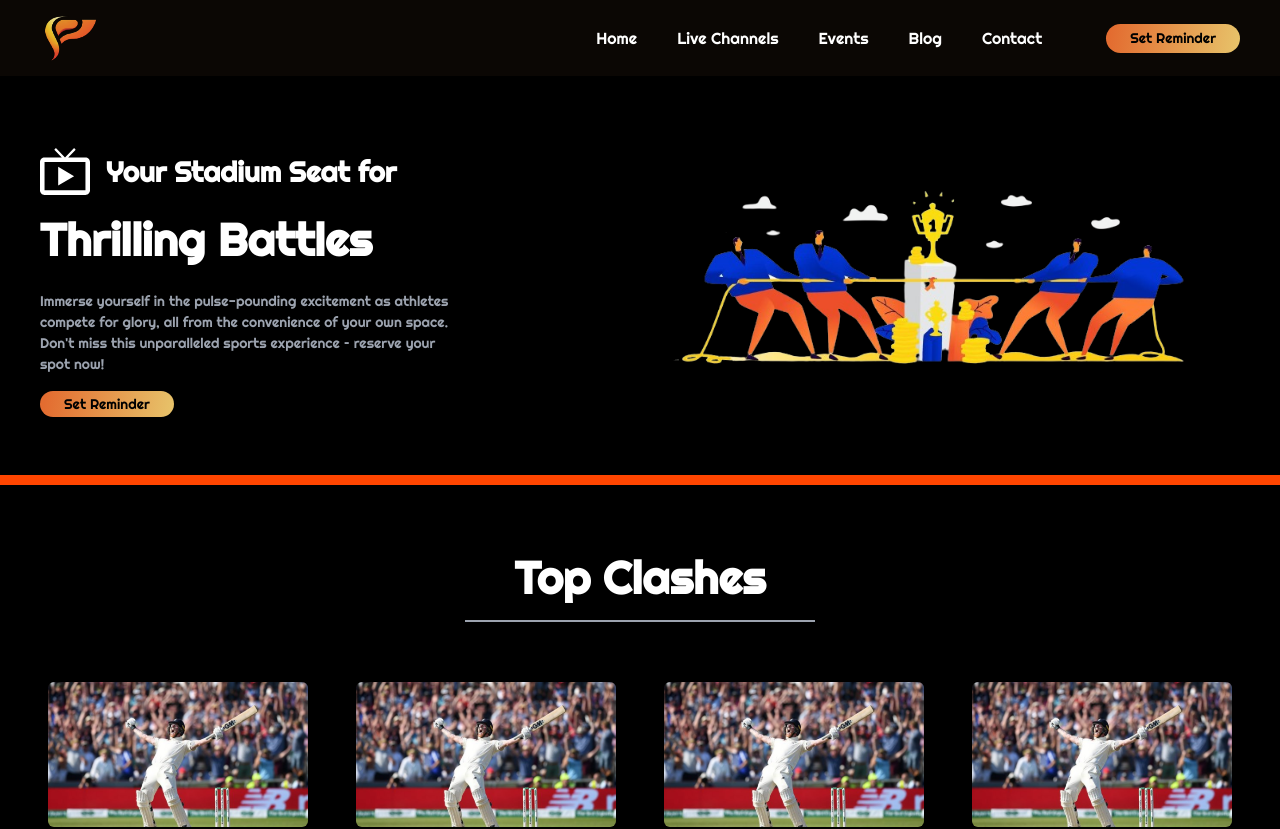
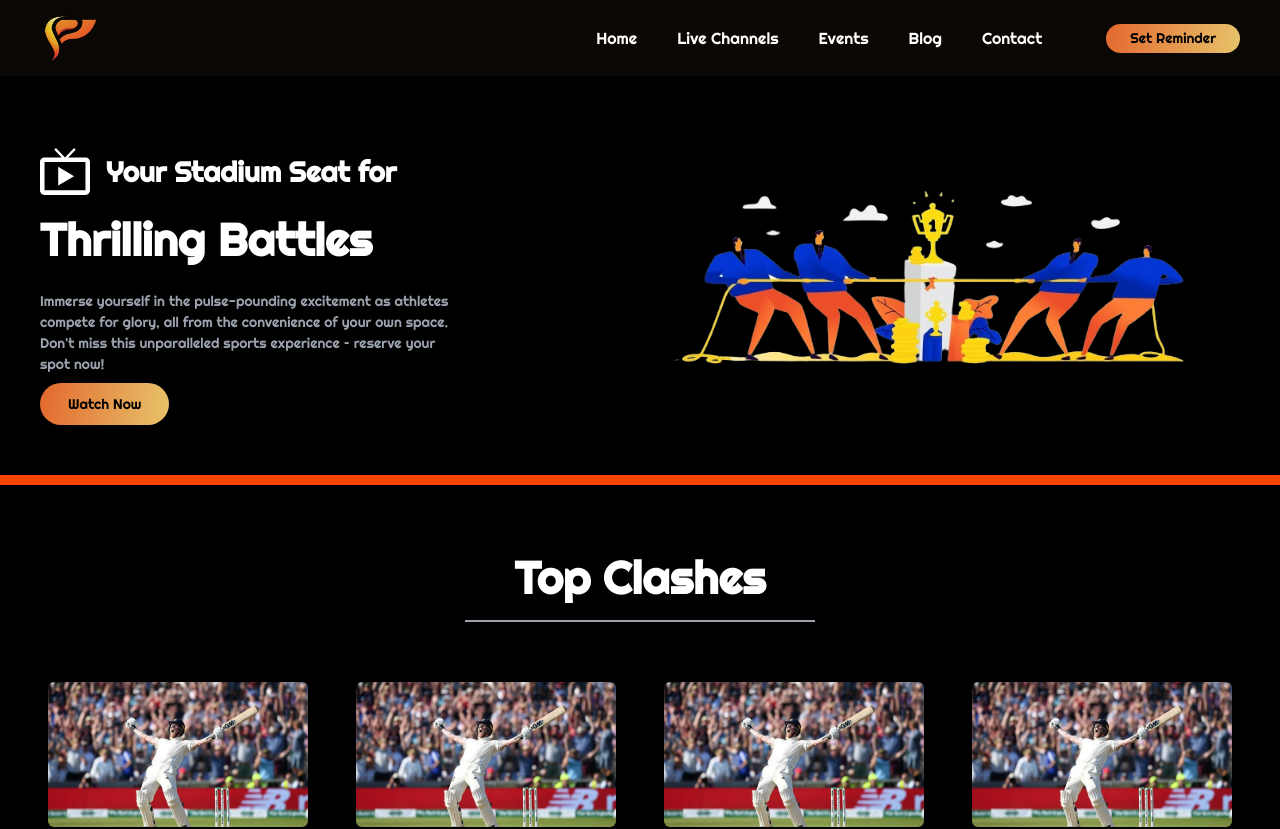
Before and after one commit to mhmAdmin1122/spority, a Next.js app: page / in a window 1280 px wide. Shown: the top 829 px of the page. Built offline with nearby package versions, Linux system fonts and the light colour scheme.

Commit message:
few more chnagings

```diff
--- a/pages/Components/HeroBanners/HomeHerro.tsx
+++ b/pages/Components/HeroBanners/HomeHerro.tsx
@@ -4,6 +4,7 @@ import HeroPic1 from "@/public/img/heroHomepic1.svg";
 import illustPic from "@/public/img/thrillbattle.png";
 import AuthBtn from "../AuthBtn";
 import LinkBtn from "../LinkBtn";
+import Link from "next/link";
 
 const HomeHerro = () => {
   return (
@@ -19,7 +20,7 @@ const HomeHerro = () => {
           for glory, all from the convenience of your own space. Don{"'"}t miss
           this unparalleled sports experience {"–"} reserve your spot now!
         </p>
-        <LinkBtn title="Set Reminder" url="/" />
+        <Link href="/Live-Channels" className="home-btn">Watch Now</Link>
       </div>
 
       <div className="homeHero-innerBox hero-illust-Box w-1/2">
--- a/pages/Components/Sections/Channels.tsx
+++ b/pages/Components/Sections/Channels.tsx
@@ -9,13 +9,7 @@ const Channels = () => {
   return (
     <div className="bg-[#0e0805] text-[#fff] py-[60px] px-[40px]">
       <div className="flex items-center justify-between">
-        <h3 className="text-4xl font-bold">Live TV Channels</h3>
-        <Link
-          href="/Live"
-          className="text-[#bd3e3c] font-medium hover:underline"
-        >
-          See All
-        </Link>
+        <h3 className="text-4xl font-bold px-20">Live TV Channels</h3>
       </div>
       <ChannelsCard />
     </div>
--- a/styles/buttons.css
+++ b/styles/buttons.css
@@ -1,4 +1,8 @@
-.link-button-custom, .button-custom {
+.link-button-custom, .button-custom, .home-btn {
   background: linear-gradient(99.3deg, #E36C30 4.09%, #E8D576 118.98%);
   @apply px-6 py-1 rounded-full font-medium text-black text-[14px];
 }
+
+.home-btn{
+    @apply py-3 px-7;
+}
```
